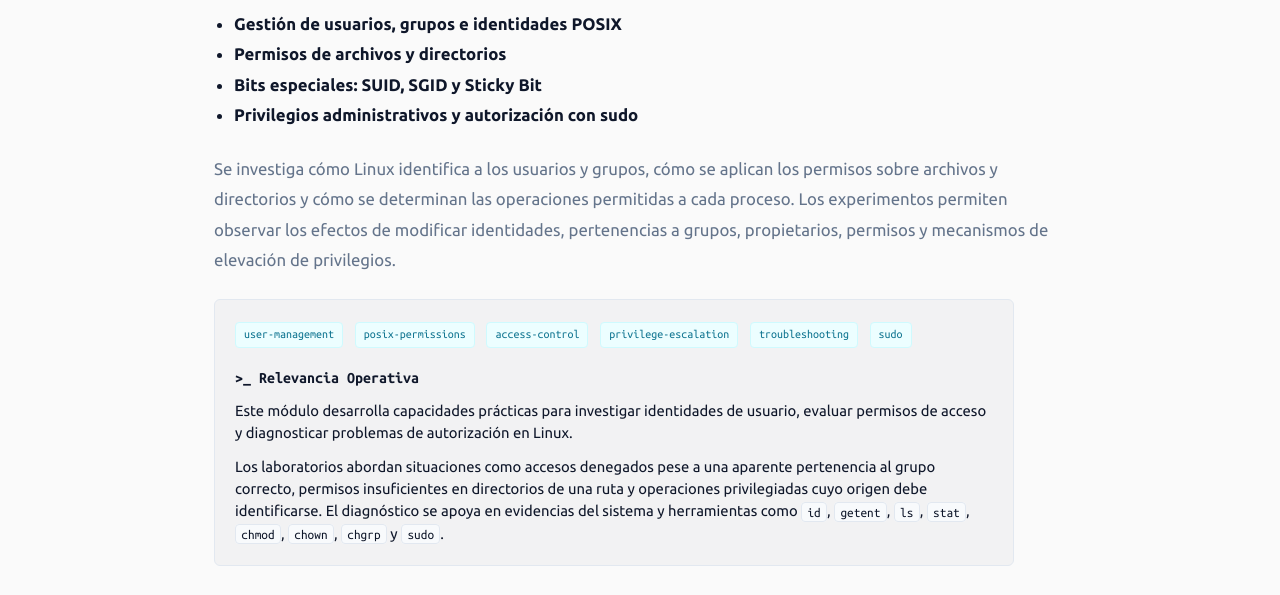
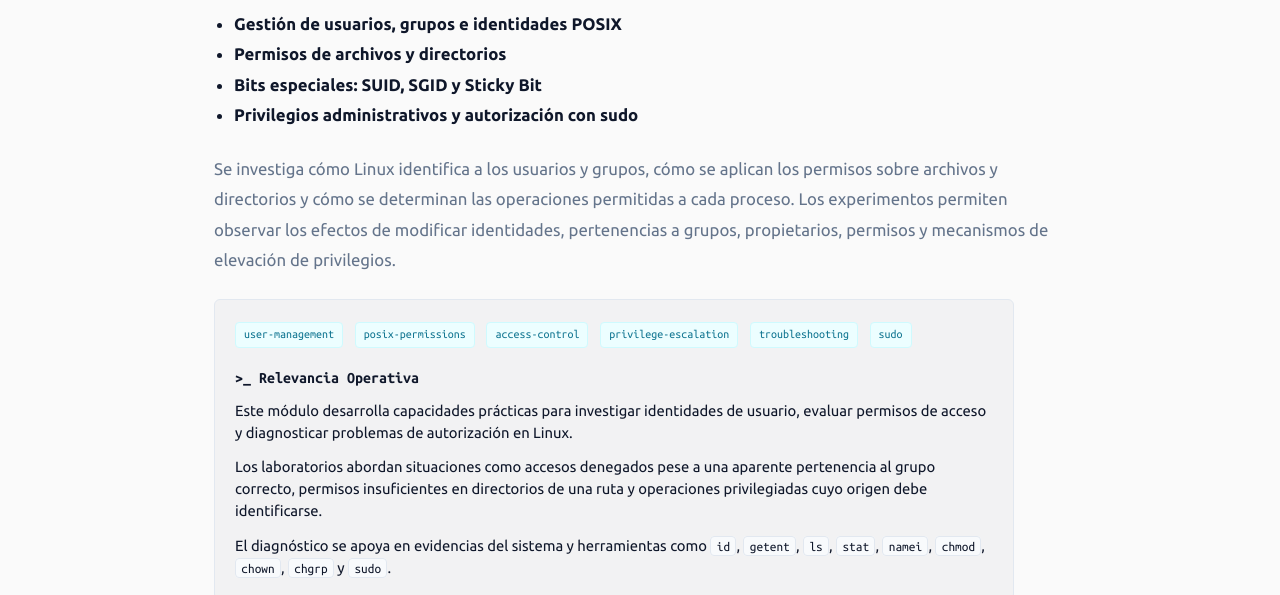
Before and after one commit to RiiUNED/Web_Ricardo, a plain HTML site: page linuxlab/M2/M2 index.html in a window 1280 px wide. Shown: the part 221-816 px from the top of the page. Drawn offline with Linux system fonts and the light colour scheme.

Commit message:
M2 modificación relevancia operativa

```diff
--- a/linuxlab/M2/M2 index.html
+++ b/linuxlab/M2/M2 index.html
@@ -79,11 +79,13 @@
               Los laboratorios abordan situaciones como accesos denegados pese a
               una aparente pertenencia al grupo correcto, permisos insuficientes
               en directorios de una ruta y operaciones privilegiadas cuyo origen
-              debe identificarse. El diagnóstico se apoya en evidencias del
-              sistema y herramientas como
-              <code>id</code>, <code>getent</code>, <code>ls</code>,
-              <code>stat</code>, <code>chmod</code>, <code>chown</code>,
-              <code>chgrp</code> y <code>sudo</code>.
+              debe identificarse.
+            </p>
+            <p style="margin-top: 0.75rem">
+              El diagnóstico se apoya en evidencias del sistema y herramientas
+              como <code>id</code>, <code>getent</code>, <code>ls</code>,
+              <code>stat</code>, <code>namei</code>, <code>chmod</code>,
+              <code>chown</code>, <code>chgrp</code> y <code>sudo</code>.
             </p>
           </div>
         </section>
```
